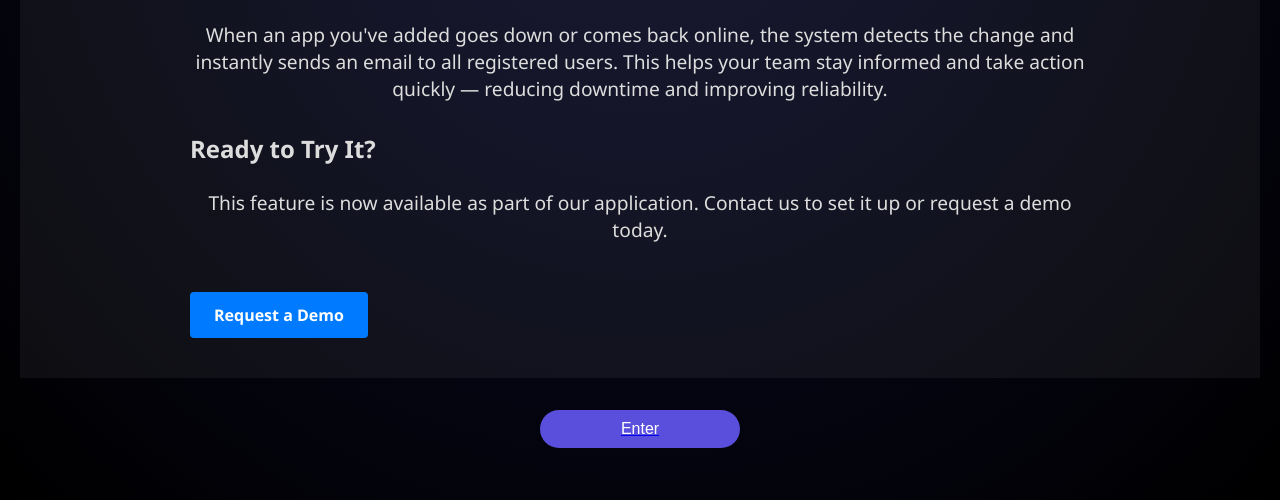
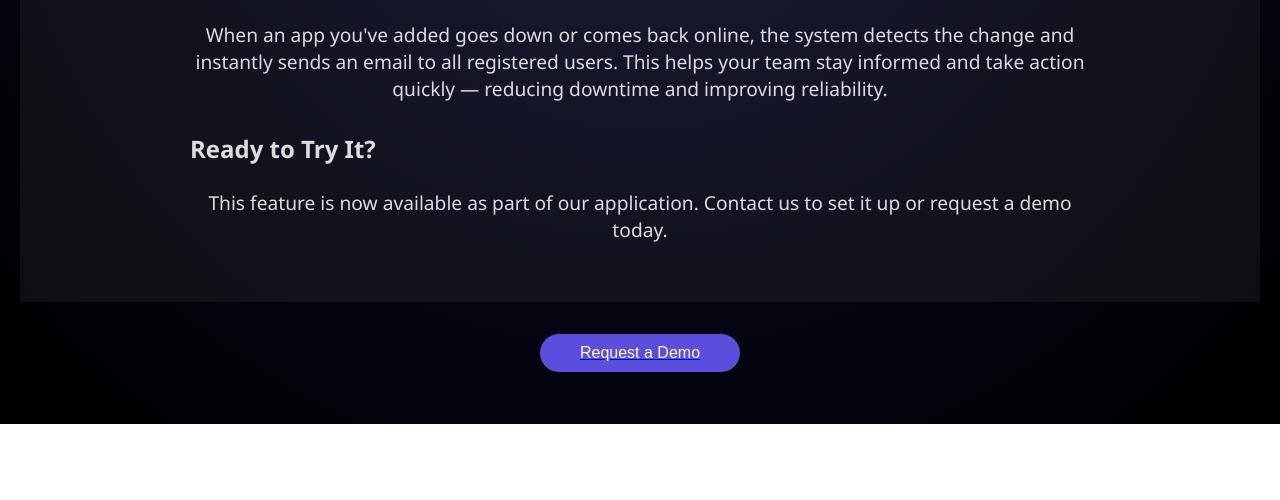
Before and after one commit to durgeshgupt9/GITHUB_CICD, a plain HTML site: page unique_page_2.html in a window 1280 px wide. Shown: the part 834-1334 px from the top of the page. After the commit the page ends 1258 px from the top, so only its background shows below. Drawn offline with Linux system fonts and the light colour scheme.

Commit message:
Update unique_page_2.html

```diff
--- a/unique_page_2.html
+++ b/unique_page_2.html
@@ -173,13 +173,12 @@
           This feature is now available as part of our application. Contact us to set it up or request a demo today.
         </p>
 
-        <a href="#contact" class="demo-btn">Request a Demo</a>
       </div>
     </section>
 
     <!-- 🌌 CTA Button -->
     <a href="https://amandairy.shop/web#action=488&model=website.monitor&view_type=list&cids=1&menu_id=334">
-      <button class="btn">Enter</button>
+      <button class="btn">Request a Demo</button>
     </a>
   </div>
 </body>
```
